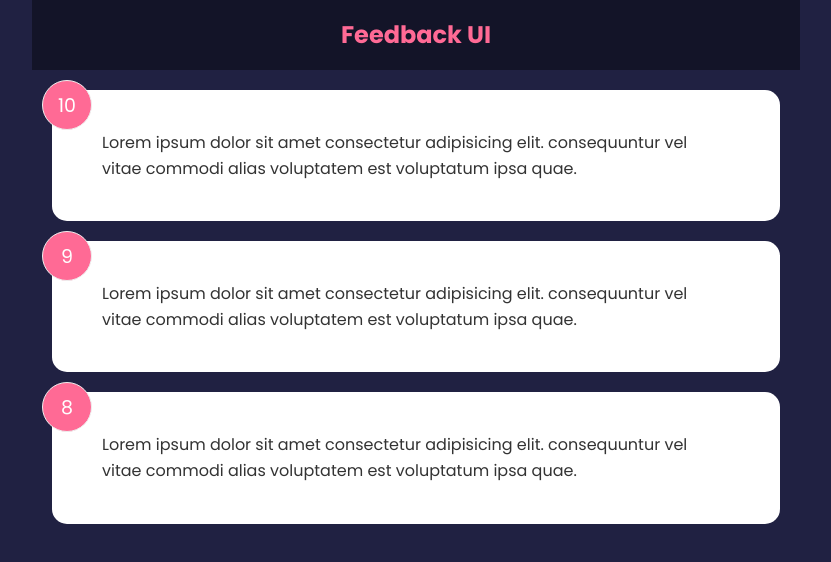
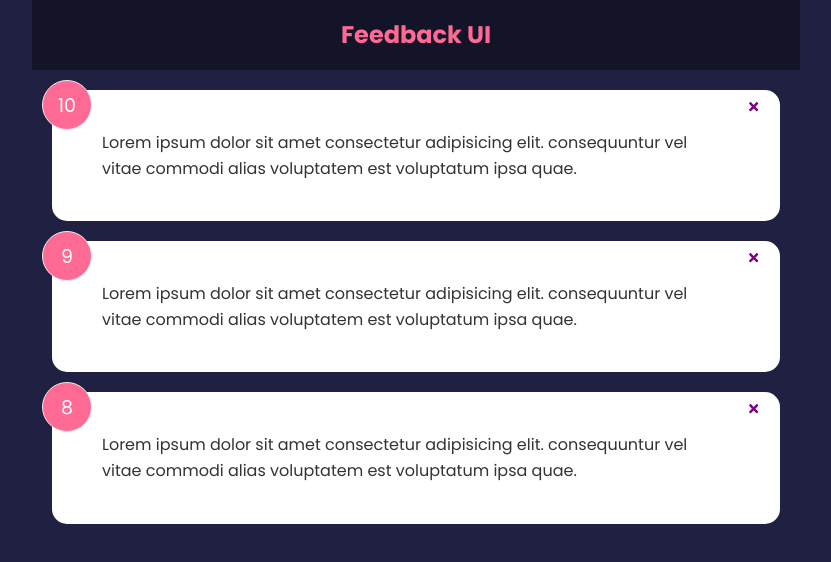
Before and after one commit to ReemaSho/feedback-app, a React (Create React App) app: page / in a window 1280 px wide. Shown: the top 562 px of the page, without its empty margins (224-1055 px from the left). Built offline with nearby package versions, Linux system fonts and the light colour scheme.

Commit message:
add delete button to the feedbackITem

```diff
--- a/package.json
+++ b/package.json
@@ -8,6 +8,7 @@
     "@testing-library/user-event": "^13.5.0",
     "react": "^18.1.0",
     "react-dom": "^18.1.0",
+    "react-icons": "^4.3.1",
     "react-scripts": "5.0.1",
     "web-vitals": "^2.1.4"
   },
--- a/src/App.jsx
+++ b/src/App.jsx
@@ -4,11 +4,16 @@
 import FeedbackData from "./data/FeedbackData";
 const App = () => {
   const [feedback, setFeedback] = useState(FeedbackData);
+  const deleteFeedback = (id) => {
+    if (window.confirm("Are yiu sure you want to delete?")) {
+      setFeedback(feedback.filter((item) => item.id !== id));
+    }
+  };
   return (
     <>
       <Header />
       <div className="container">
-        <FeedbackList feedback={feedback} />
+        <FeedbackList feedback={feedback} handleDelete={deleteFeedback} />
       </div>
     </>
   );
--- a/src/components/FeedbackItem.jsx
+++ b/src/components/FeedbackItem.jsx
@@ -1,15 +1,20 @@
 import React from "react";
+import { FaTimes } from "react-icons/fa";
 import PropTypes from "prop-types";
 import Card from "./shared/Card";
-const FeedbackItem = ({ item }) => {
+const FeedbackItem = ({ item, handleDelete }) => {
   return (
     <Card>
       <div className="num-display">{item.rating}</div>
+      <button className="close" onClick={() => handleDelete(item.id)}>
+        <FaTimes color="purple" />
+      </button>
       <div className="text-display">{item.text}</div>
     </Card>
   );
 };
 FeedbackItem.propTypes = {
   item: PropTypes.object.isRequired,
+  handleDelete: PropTypes.func.isRequired,
 };
 export default FeedbackItem;
--- a/src/components/FeedbackList.jsx
+++ b/src/components/FeedbackList.jsx
@@ -1,14 +1,14 @@
 import React from "react";
 import FeedbackItem from "./FeedbackItem";
 import PropTypes from "prop-types";
-const FeedbackList = ({ feedback }) => {
+const FeedbackList = ({ feedback, handleDelete }) => {
   if (!feedback || feedback.length === 0) {
     return <p>No Feedback Yet</p>;
   }
   return (
     <div className="feedback-list">
       {feedback.map((item) => (
-        <FeedbackItem key={item.id} item={item} />
+        <FeedbackItem key={item.id} item={item} handleDelete={handleDelete} />
       ))}
     </div>
   );
@@ -21,5 +21,6 @@
       rating: PropTypes.number.isRequired,
     })
   ),
+  handleDelete: PropTypes.func.isRequired,
 };
 export default FeedbackList;
```
Also changed, not shown: 1 other file (tests, documents, lock files or other folders).
